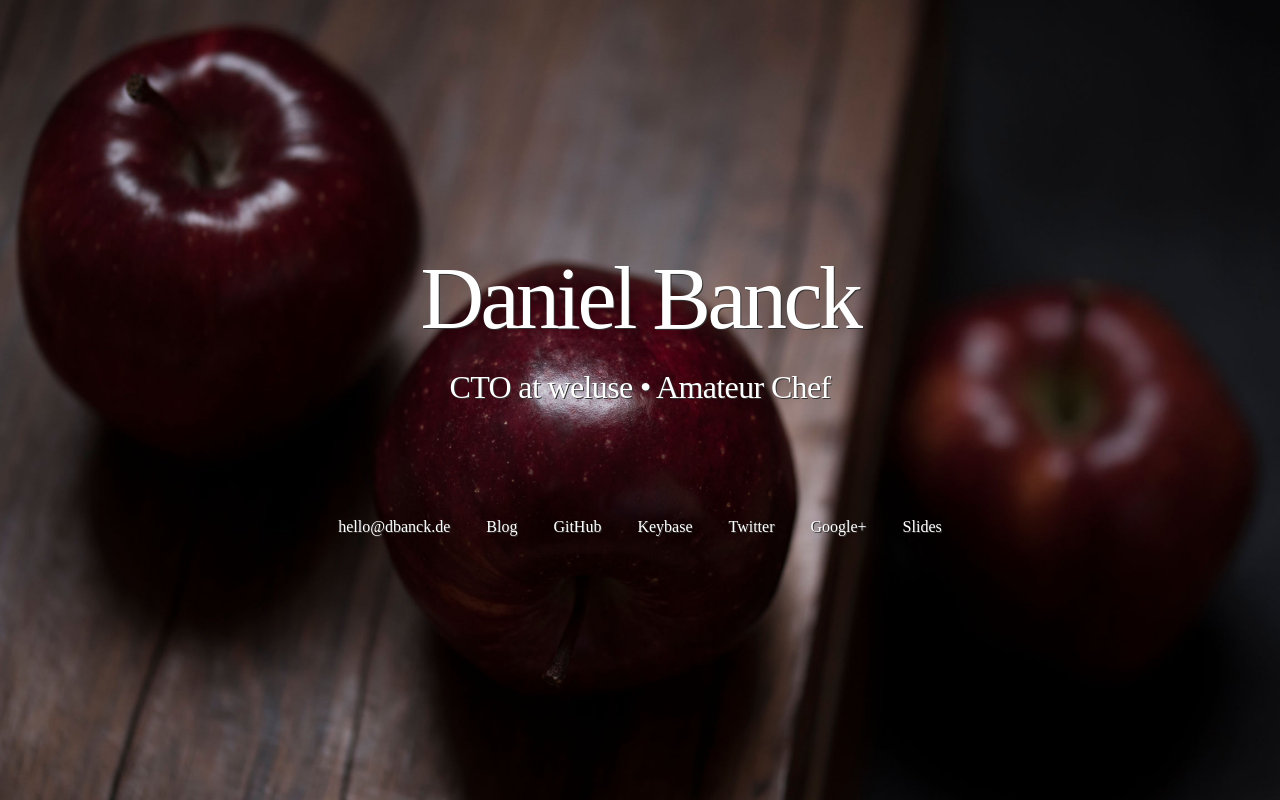
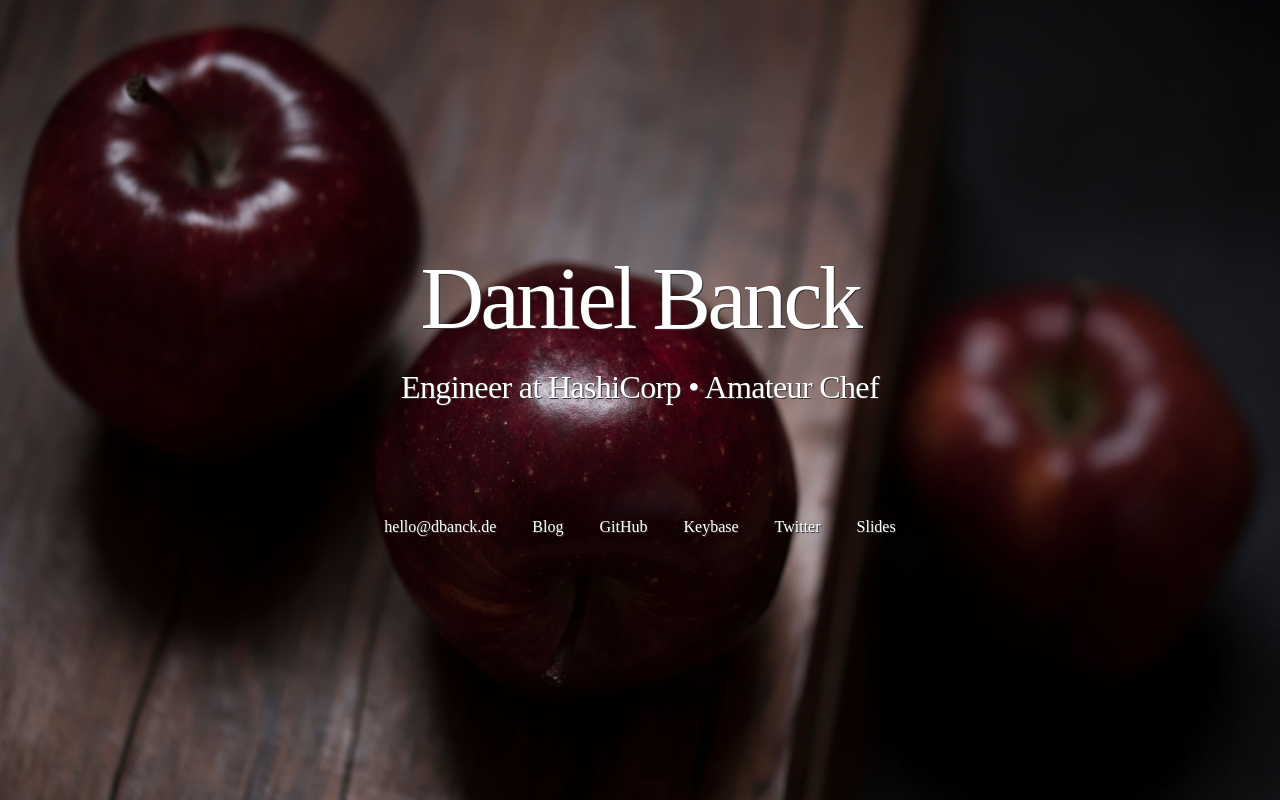
Before and after one commit to dbanck/dbanck.de, a plain HTML site: page index.html in a window 1280 px wide. Drawn offline with Linux system fonts and the light colour scheme.

Commit message:
Update index.html

```diff
--- a/index.html
+++ b/index.html
@@ -13,7 +13,7 @@
     <div class=wrapper>
       <div class=headlines>
         <h1 class=headlines--1>Daniel Banck</h1>
-        <h2 class=headlines--2>CTO at <a href=https://weluse.de>weluse</a> •<br class=rwd-break-2> Amateur Chef</h2>
+        <h2 class=headlines--2>Engineer at <a href=https://www.hashicorp.com>HashiCorp</a> •<br class=rwd-break-2> Amateur Chef</h2>
       </div>
       <div class=profiles>
         <h3 class=headlines--3>Follow me</h3>
@@ -23,7 +23,6 @@
           <li class=profile><a href=https://github.com/dbanck>GitHub</a></li>
           <li class=profile><a href=https://keybase.io/dbanck>Keybase</a></li>
           <li class=profile><a href=https://twitter.com/dbanck>Twitter</a></li>
-          <li class=profile><a href=https://plus.google.com/+DanielBanck/posts>Google+</a></li>
           <li class=profile><a href=https://slides.com/dbanck>Slides</a></li>
         </ul>
       </div>
```
